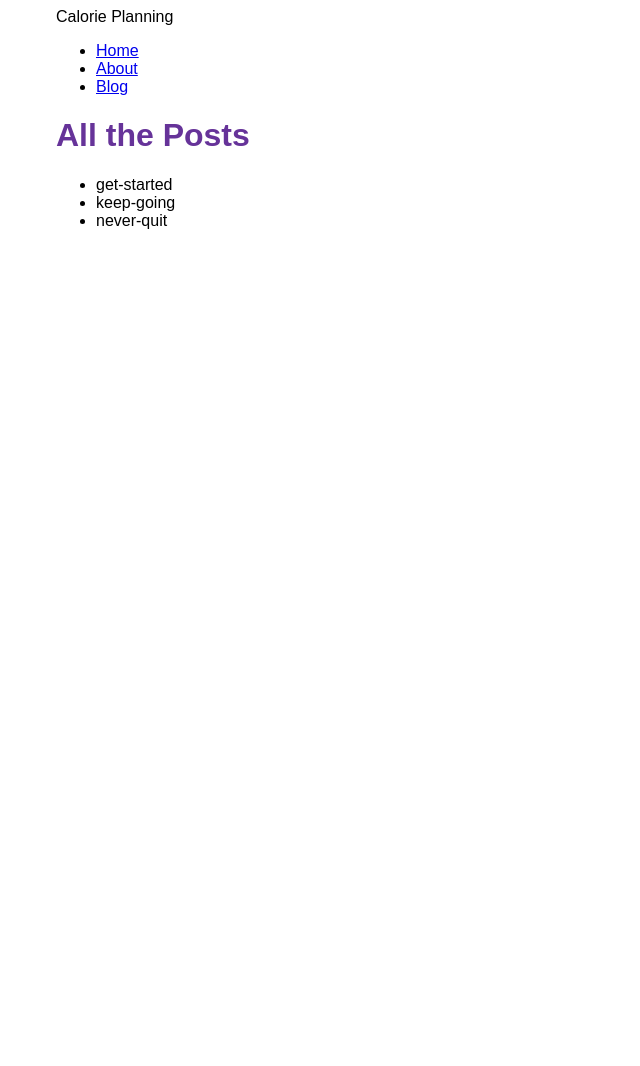
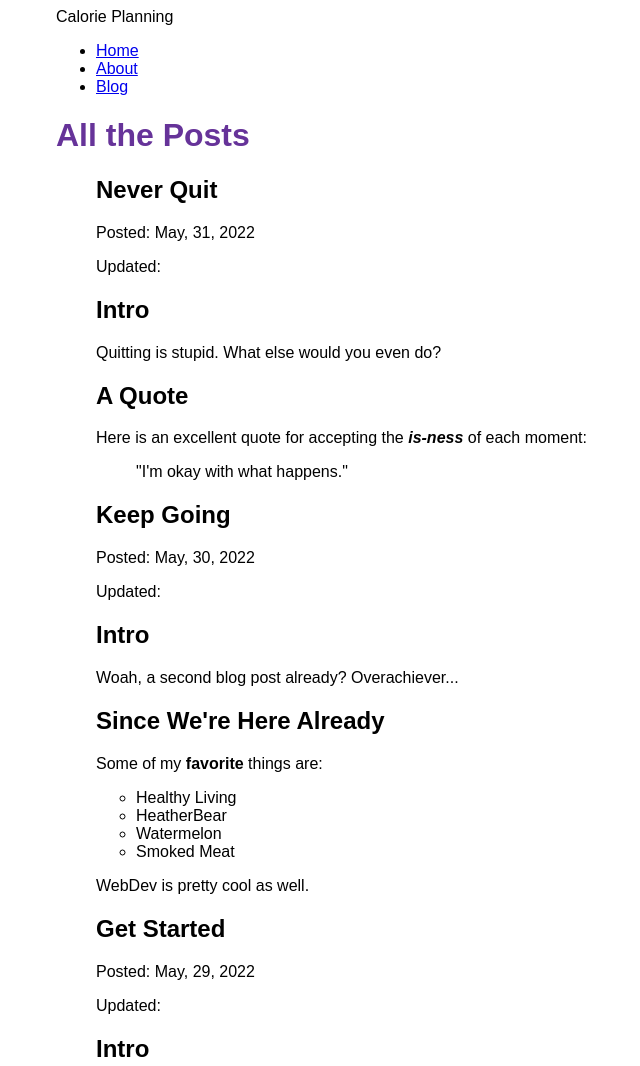
Before and after one commit to looneymedia/cpblog, a Gatsby site: page /blog in a window 1280 px wide. Shown: the top 1066 px of the page, without its empty margins (184-824 px from the left). Before the commit the page ends 800 px from the top, so only its background shows below. Built offline with nearby package versions, Linux system fonts and the light colour scheme; Gatsby itself is replaced by a stand-in of ours.

Commit message:
Using --legacy-peer-deps appears to have worked for installing gatsby-plugin-mdx. Created a new graphql page query for blog.js to pull in frontmatter, id, body, and modifiedDate from the parent node. MDXRenderer component from gatsby-plugin-mdx is working correctly for displaying markup.

```diff
--- a/blog/get-started.mdx
+++ b/blog/get-started.mdx
@@ -1,6 +1,6 @@
 ---
 title: "Get Started"
-datePublished: "2022-05-30"
+datePublished: "2022-05-29"
 author: "Nicholas Looney"
 ---
 
@@ -9,6 +9,6 @@ This is my first blog post! Isn't it *great*?
 
 ## Now What?
 As you will learn, the most **important** steps to take are:
-1. Get Start
+1. Get Started
 2. Keep Going
 3. Never Quit
--- a/blog/never-quit.mdx
+++ b/blog/never-quit.mdx
@@ -1,6 +1,6 @@
 ---
 title: "Never Quit"
-datePublished: "2022-05-30"
+datePublished: "2022-05-31"
 author: "Nicholas Looney"
 ---
 
@@ -8,6 +8,6 @@ author: "Nicholas Looney"
 Quitting is stupid. What else would you even do?
 
 ## A Quote
-Here is an excellent quote for accepting the *is-ness* of each moment:
-***
-> I'm okay with what happens.
+Here is an excellent quote for accepting the ***is-ness*** of each moment:
+
+> "I'm okay with what happens."
--- a/gatsby-config.js
+++ b/gatsby-config.js
@@ -6,6 +6,7 @@ module.exports = {
   plugins: [
     "gatsby-plugin-image",
     "gatsby-plugin-sharp",
+    "gatsby-plugin-mdx",
     {
       resolve: "gatsby-source-filesystem",
       options: {
--- a/package.json
+++ b/package.json
@@ -15,8 +15,11 @@
     "clean": "gatsby clean"
   },
   "dependencies": {
+    "@mdx-js/mdx": "^1.6.22",
+    "@mdx-js/react": "^1.6.22",
     "gatsby": "^4.15.1",
     "gatsby-plugin-image": "^2.15.0",
+    "gatsby-plugin-mdx": "^3.15.0",
     "gatsby-plugin-sharp": "^4.15.0",
     "gatsby-source-filesystem": "^4.15.0",
     "react": "^18.1.0",
--- a/src/pages/blog.js
+++ b/src/pages/blog.js
@@ -1,16 +1,22 @@
 import React from "react";
 import { graphql } from "gatsby";
+import { MDXRenderer } from "gatsby-plugin-mdx";
 import Layout from "../components/layout";
 
 const BlogPage = ({ data }) => {
 
-    const postsArray = data.allFile.nodes;
+    const postsArray = data.allMdx.nodes;
 
     return (
         <Layout pageTitle="All the Posts">
             <ul>
                 {postsArray.map(post =>
-                    <li key={post.name}>{post.name}</li>
+                    <article key={post.id}>
+                        <h2>{post.frontmatter.title}</h2>
+                        <p>Posted: {post.frontmatter.datePublished}</p>
+                        <p>Updated: {post.parent.modifiedTime}</p>
+                        <MDXRenderer>{post.body}</MDXRenderer>
+                    </article>
                 )}
             </ul>
         </Layout>
@@ -19,9 +25,21 @@ const BlogPage = ({ data }) => {
 
 export const query = graphql`
     query {
-        allFile {
+        allMdx(sort: {fields: frontmatter___datePublished, order: DESC}) {
             nodes {
-                name
+                frontmatter {
+                    datePublished(formatString: "MMMM, D, YYYY")
+                    title
+                }
+                id
+                body
+                parent {
+                    ... on File {
+                        id
+                        name
+                        modifiedTime(formatString: "MMMM, D, YYYY")
+                    }
+                }
             }
         }
     }
--- a/src/pages/index.js
+++ b/src/pages/index.js
@@ -19,3 +19,6 @@ const IndexPage = () => {
 }
 
 export default IndexPage
+
+// Link about installing gatsby-plugin-mdx and dependencies - as well as popular remark plugins. Search "gatsby-remark-"
+// https://www.gatsbyjs.com/docs/tutorial/part-5/#task-install-and-configure-the-mdx-transformer-plugin-and-dependencies
```
Also changed, not shown: 1 other file.
